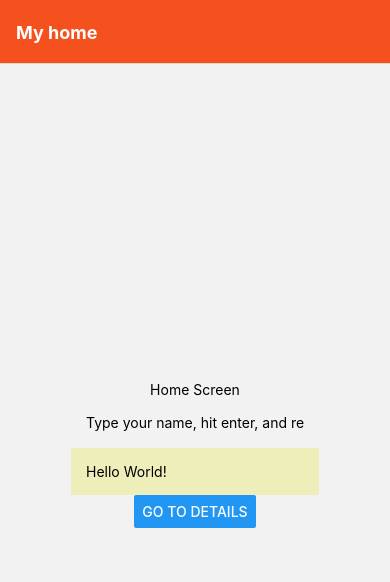
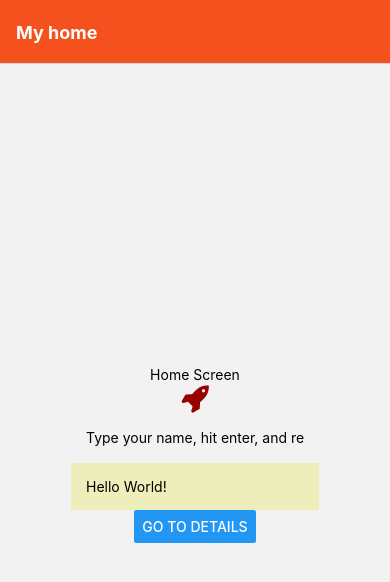
Before and after one commit to Sveta598/Hello-World-app, a React Native app: screen / in a window 390 px wide. Shown: the top 582 px of the page. Built offline with nearby package versions, Linux system fonts and the light colour scheme.

Commit message:
vector icons

```diff
--- a/App.js
+++ b/App.js
@@ -3,11 +3,13 @@
 import { NavigationContainer } from '@react-navigation/native';
 import { createNativeStackNavigator } from '@react-navigation/native-stack';
 import SavedInput from './SavedInput';
+import Icon from 'react-native-vector-icons/FontAwesome';
 
 function HomeScreen({ navigation }) {
   return (
     <View style={{ flex: 1, alignItems: 'center', justifyContent: 'center' }}>
       <Text>Home Screen</Text>
+      <Icon name="rocket" size={30} color="#900" />
       <SavedInput/>
       <Button
         title="Go to Details"
--- a/package.json
+++ b/package.json
@@ -16,7 +16,8 @@
     "react": "17.0.1",
     "react-native": "0.64.2",
     "react-native-safe-area-context": "^3.3.0",
-    "react-native-screens": "^3.5.0"
+    "react-native-screens": "^3.5.0",
+    "react-native-vector-icons": "^8.1.0"
   },
   "devDependencies": {
     "@babel/core": "^7.12.9",
```
Also changed, not shown: 1 other file (tests, documents, lock files or other folders).
